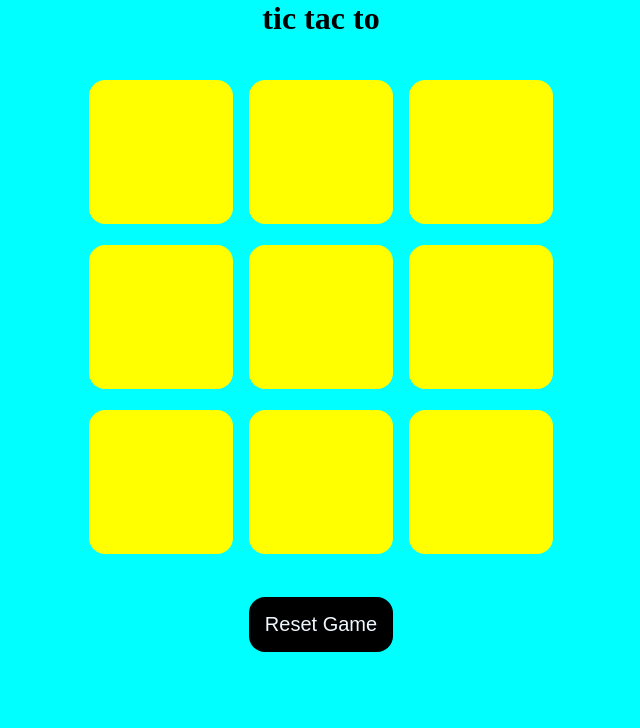
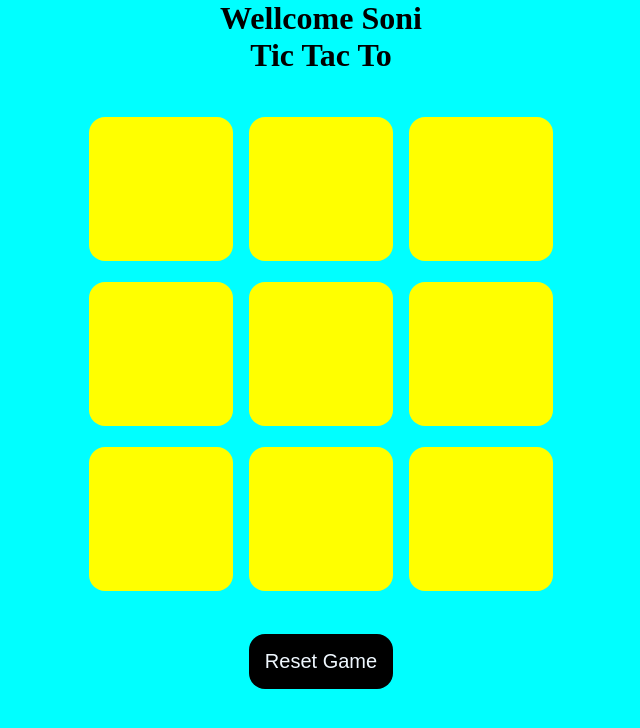
Before and after one commit to Kiranthakurcoder/Tic-Tac-Toe.in, a plain HTML site: page index.html in a window 1280 px wide. Shown: the whole page, without its empty margins (319-959 px from the left). Drawn offline with Linux system fonts and the light colour scheme.

Commit message:
Update index.html

```diff
--- a/index.html
+++ b/index.html
@@ -13,7 +13,8 @@
     </div>
 
     <main>
-        <h1>tic tac to</h1>
+        <h1>Wellcome Soni </h1>
+        <h1>Tic Tac To</h1>
         <div class="container">
         <div class="game">
             <button class="box"></button>
```
